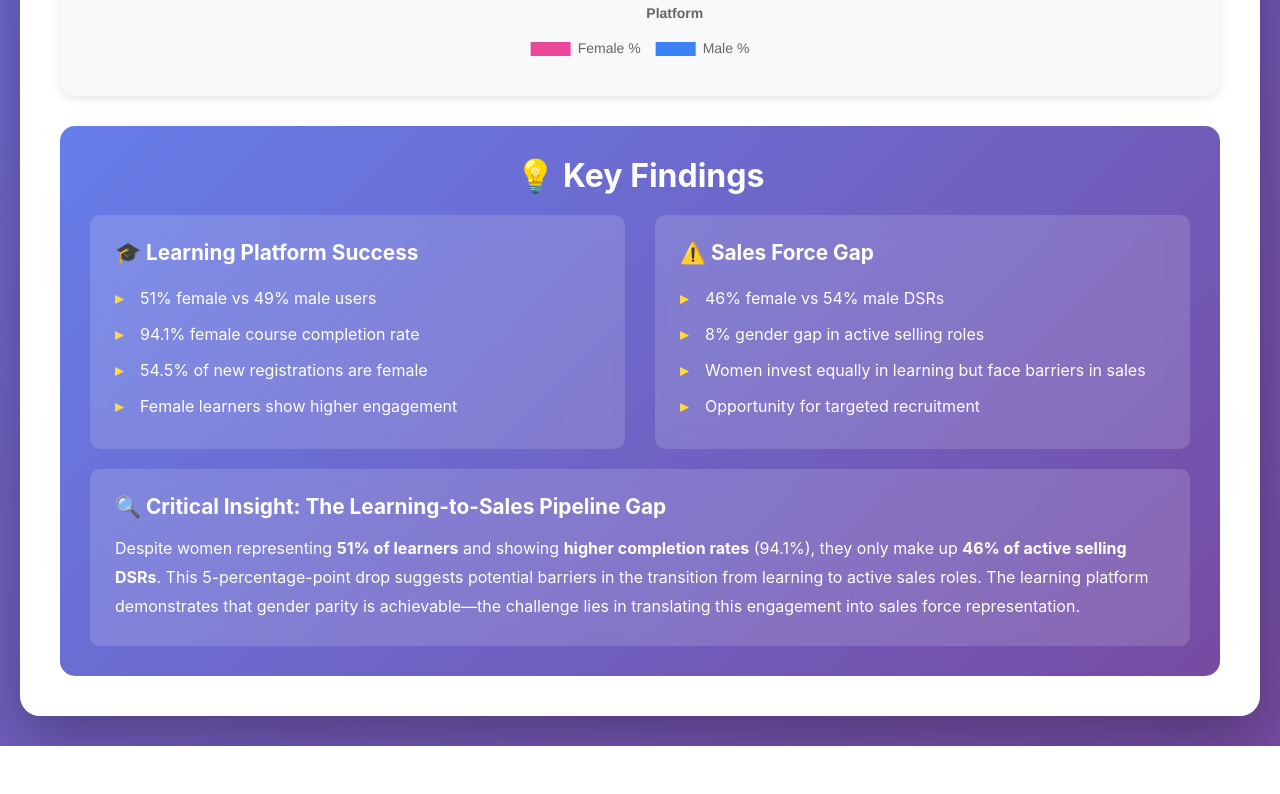
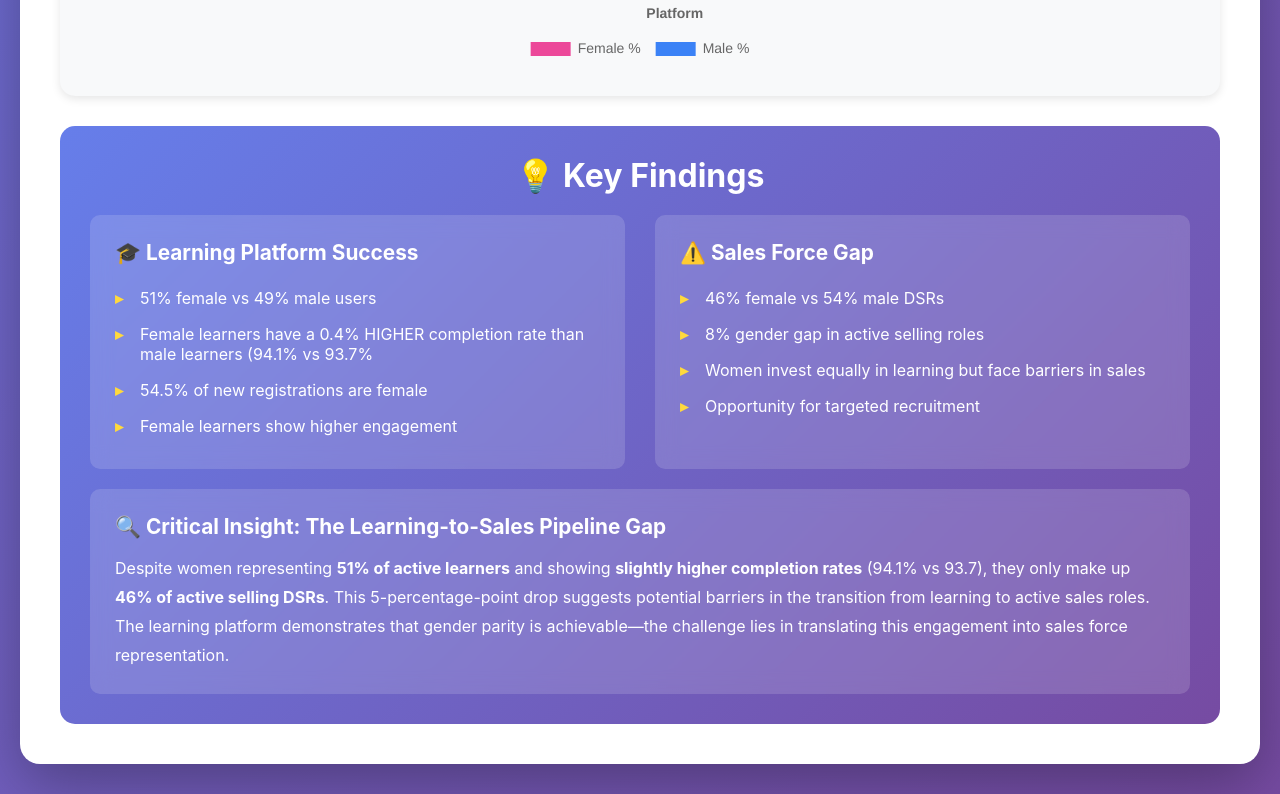
Before and after one commit to murayasam-max/mk-academy-gender-gap-analysis-2, a plain HTML site: page index.html in a window 1280 px wide. Shown: the part 1411-2205 px from the top of the page. Before the commit the page ends 2157 px from the top, so only its background shows below. Drawn offline with nearby package versions, Linux system fonts and the light colour scheme.

Commit message:
Update index.html

```diff
--- a/index.html
+++ b/index.html
@@ -278,7 +278,7 @@
                     <h3>🎓 Learning Platform Success</h3>
                     <ul>
                         <li>51% female vs 49% male users</li>
-                        <li>94.1% female course completion rate</li>
+                        <li>Female learners have a 0.4% HIGHER completion rate than male learners (94.1% vs 93.7%</li>
                         <li>54.5% of new registrations are female</li>
                         <li>Female learners show higher engagement</li>
                     </ul>
@@ -298,7 +298,7 @@
             <div class="insight-box" style="margin-top: 20px;">
                 <h3>🔍 Critical Insight: The Learning-to-Sales Pipeline Gap</h3>
                 <p style="margin-top: 10px; line-height: 1.8;">
-                    Despite women representing <strong>51% of learners</strong> and showing <strong>higher completion rates</strong> (94.1%),
+                    Despite women representing <strong>51% of active learners</strong> and showing <strong>slightly higher completion rates</strong> (94.1% vs 93.7),
                     they only make up <strong>46% of active selling DSRs</strong>. This 5-percentage-point drop suggests potential barriers
                     in the transition from learning to active sales roles. The learning platform demonstrates that gender parity is
                     achievable—the challenge lies in translating this engagement into sales force representation.
```
